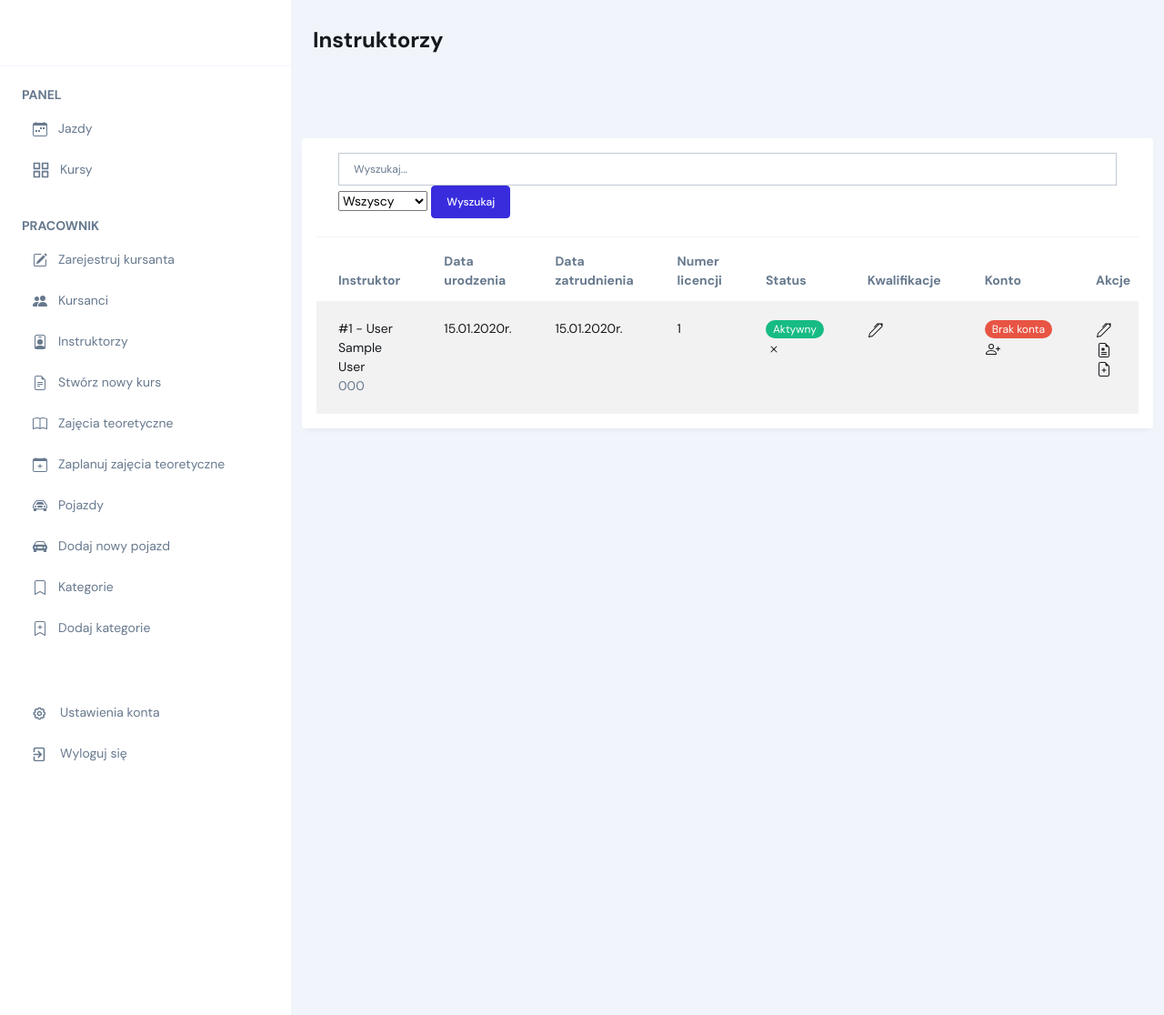
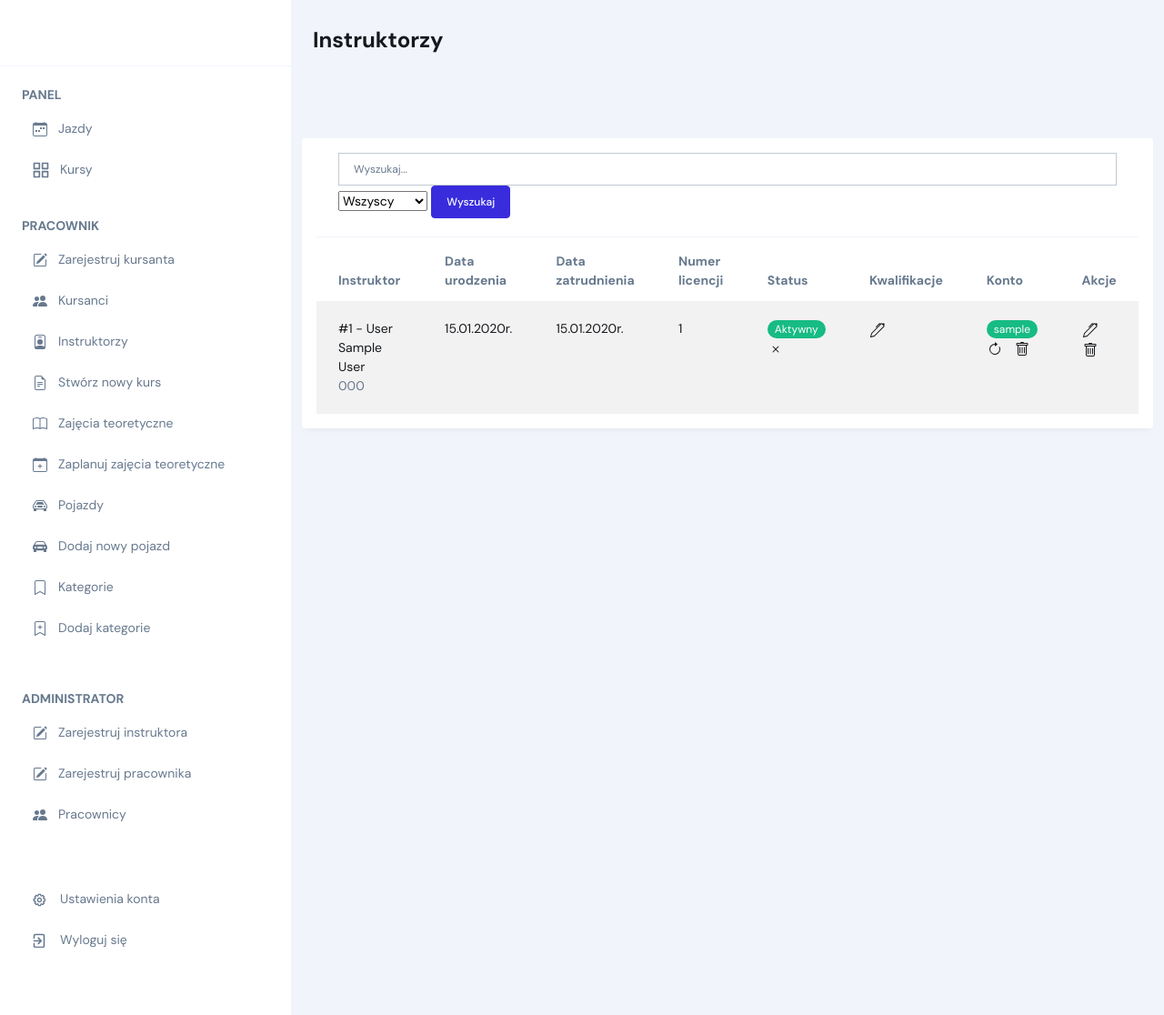
Before and after one commit to DBorner/polish-driving-school-platform, a Django app: page /instructors/ in a window 1280 px wide. Shown: the whole page at 91% size. Run offline with Django 4.2, Linux system fonts and the light colour scheme; a user stored in the database is signed in; tables that the repository leaves empty hold one stand-in row (values such as "Sample post"); some libraries are stand-ins or nearby versions.

Commit message:
Added base for admin panel

```diff
--- a/oskplatform/course/forms.py
+++ b/oskplatform/course/forms.py
@@ -25,7 +25,7 @@ class EditStudentForm(forms.Form):
     email = forms.EmailField(max_length=50, label="Adres e-mail", required=False)
 
 
-class SetPasswordForm(SetPasswordForm):
+class NewPasswordForm(SetPasswordForm):
     class Meta:
         model = get_user_model()
         fields = ["new_password1", "new_password2"]
--- a/oskplatform/course/templates/base_course.html
+++ b/oskplatform/course/templates/base_course.html
@@ -244,6 +244,49 @@
             </ul>
                 {% endif %}
 
+                {% if user.permissions_type == "A"%}
+              </li>
+            </ul>
+            <h3 class="mb-2 text-secondary text-uppercase small">Administrator</h3>
+            <ul class="nav flex-column mb-12">
+              <li class="nav-item nav-pills">
+                <a class="nav-link text-secondary p-3 d-flex align-items-center" href="/register_instruktor">
+                  <span class="d-inline-block text-secondary me-3">
+                    <svg xmlns="http://www.w3.org/2000/svg" width="16" height="16" fill="currentColor" class="" viewbox="0 0 16 16">
+    <path d="M15.502 1.94a.5.5 0 0 1 0 .706L14.459 3.69l-2-2L13.502.646a.5.5 0 0 1 .707 0l1.293 1.293zm-1.75 2.456-2-2L4.939 9.21a.5.5 0 0 0-.121.196l-.805 2.414a.25.25 0 0 0 .316.316l2.414-.805a.5.5 0 0 0 .196-.12l6.813-6.814z"></path>
+    <path fill-rule="evenodd" d="M1 13.5A1.5 1.5 0 0 0 2.5 15h11a1.5 1.5 0 0 0 1.5-1.5v-6a.5.5 0 0 0-1 0v6a.5.5 0 0 1-.5.5h-11a.5.5 0 0 1-.5-.5v-11a.5.5 0 0 1 .5-.5H9a.5.5 0 0 0 0-1H2.5A1.5 1.5 0 0 0 1 2.5v11z"></path>
+  </svg>
+                  </span>
+                  <span class="small">Zarejestruj instruktora</span>
+                </a>
+              </li>
+
+              <li class="nav-item nav-pills">
+                <a class="nav-link text-secondary p-3 d-flex align-items-center" href="/register_employer">
+                  <span class="d-inline-block text-secondary me-3">
+                    <svg xmlns="http://www.w3.org/2000/svg" width="16" height="16" fill="currentColor" class="" viewbox="0 0 16 16">
+    <path d="M15.502 1.94a.5.5 0 0 1 0 .706L14.459 3.69l-2-2L13.502.646a.5.5 0 0 1 .707 0l1.293 1.293zm-1.75 2.456-2-2L4.939 9.21a.5.5 0 0 0-.121.196l-.805 2.414a.25.25 0 0 0 .316.316l2.414-.805a.5.5 0 0 0 .196-.12l6.813-6.814z"></path>
+    <path fill-rule="evenodd" d="M1 13.5A1.5 1.5 0 0 0 2.5 15h11a1.5 1.5 0 0 0 1.5-1.5v-6a.5.5 0 0 0-1 0v6a.5.5 0 0 1-.5.5h-11a.5.5 0 0 1-.5-.5v-11a.5.5 0 0 1 .5-.5H9a.5.5 0 0 0 0-1H2.5A1.5 1.5 0 0 0 1 2.5v11z"></path>
+  </svg>
+                  </span>
+                  <span class="small">Zarejestruj pracownika</span>
+                </a>
+              </li>
+
+              <li class="nav-item nav-pills">
+                <a class="nav-link text-secondary p-3 d-flex align-items-center" href="/employers">
+                  <span class="d-inline-block text-secondary me-3">
+                    <svg xmlns="http://www.w3.org/2000/svg" width="16" height="16" fill="currentColor" class="bi bi-people-fill" viewBox="0 0 16 16">
+                      <path d="M7 14s-1 0-1-1 1-4 5-4 5 3 5 4-1 1-1 1H7Zm4-6a3 3 0 1 0 0-6 3 3 0 0 0 0 6Zm-5.784 6A2.238 2.238 0 0 1 5 13c0-1.355.68-2.75 1.936-3.72A6.325 6.325 0 0 0 5 9c-4 0-5 3-5 4s1 1 1 1h4.216ZM4.5 8a2.5 2.5 0 1 0 0-5 2.5 2.5 0 0 0 0 5Z"/>
+                    </svg>
+                  </span>
+                  <span class="small">Pracownicy</span>
+                </a>
+              </li>
+
+            </ul>
+                {% endif %}
+
                 <ul class="nav flex-column mb-auto">
                   <li class="nav-item nav-pills">
                     <a class="nav-link text-secondary p-3 d-flex align-items-center" href="/profile_settings">
--- a/oskplatform/course/templates/instructors.html
+++ b/oskplatform/course/templates/instructors.html
@@ -68,15 +68,15 @@
                 </td>
                 {% if user.permissions_type == "A" %}
                 <td class="py-5 px-6">
-                    {% if student.id|student_username != none %}
-                  <span class="badge bg-success">{{student.id|student_username}} </span>
-                  <a class="btn p-0 me-2" href="{{student.id}}/generate_password">
+                    {% if instructor.id|instructor_username != none %}
+                  <span class="badge bg-success">{{instructor.id|instructor_username}} </span>
+                  <a class="btn p-0 me-2" href="{{instructor.id}}/generate_password">
                     <svg xmlns="http://www.w3.org/2000/svg" width="16" height="16" fill="currentColor" class="bi bi-arrow-clockwise" viewBox="0 0 16 16">
                       <path fill-rule="evenodd" d="M8 3a5 5 0 1 0 4.546 2.914.5.5 0 0 1 .908-.417A6 6 0 1 1 8 2v1z"/>
                       <path d="M8 4.466V.534a.25.25 0 0 1 .41-.192l2.36 1.966c.12.1.12.284 0 .384L8.41 4.658A.25.25 0 0 1 8 4.466z"/>
                     </svg>
                   </a>
-                  <a class="btn p-0" href="{{student.id}}/delete_account">
+                  <a class="btn p-0" href="{{instructor.id}}/delete_account">
                     <svg xmlns="http://www.w3.org/2000/svg" width="16" height="16" fill="currentColor" class="bi bi-trash" viewBox="0 0 16 16">
                       <path d="M5.5 5.5A.5.5 0 0 1 6 6v6a.5.5 0 0 1-1 0V6a.5.5 0 0 1 .5-.5Zm2.5 0a.5.5 0 0 1 .5.5v6a.5.5 0 0 1-1 0V6a.5.5 0 0 1 .5-.5Zm3 .5a.5.5 0 0 0-1 0v6a.5.5 0 0 0 1 0V6Z"/>
                       <path d="M14.5 3a1 1 0 0 1-1 1H13v9a2 2 0 0 1-2 2H5a2 2 0 0 1-2-2V4h-.5a1 1 0 0 1-1-1V2a1 1 0 0 1 1-1H6a1 1 0 0 1 1-1h2a1 1 0 0 1 1 1h3.5a1 1 0 0 1 1 1v1ZM4.118 4 4 4.059V13a1 1 0 0 0 1 1h6a1 1 0 0 0 1-1V4.059L11.882 4H4.118ZM2.5 3h11V2h-11v1Z"/>
@@ -84,7 +84,7 @@
                   </a>
                   {% else %}
                   <span class="badge bg-danger">Brak konta</span>
-                  <a class="btn p-0 me-2" href="{{student.id}}/create_account">
+                  <a class="btn p-0 me-2" href="{{instructor.id}}/create_account">
                     <svg xmlns="http://www.w3.org/2000/svg" width="16" height="16" fill="currentColor" class="bi bi-person-plus" viewBox="0 0 16 16">
                       <path d="M6 8a3 3 0 1 0 0-6 3 3 0 0 0 0 6zm2-3a2 2 0 1 1-4 0 2 2 0 0 1 4 0zm4 8c0 1-1 1-1 1H1s-1 0-1-1 1-4 6-4 6 3 6 4zm-1-.004c-.001-.246-.154-.986-.832-1.664C9.516 10.68 8.289 10 6 10c-2.29 0-3.516.68-4.168 1.332-.678.678-.83 1.418-.832 1.664h10z"/>
                       <path fill-rule="evenodd" d="M13.5 5a.5.5 0 0 1 .5.5V7h1.5a.5.5 0 0 1 0 1H14v1.5a.5.5 0 0 1-1 0V8h-1.5a.5.5 0 0 1 0-1H13V5.5a.5.5 0 0 1 .5-.5z"/>
@@ -92,22 +92,17 @@
                   {% endif %}
                 </td>
                 <td class="py-5 px-6">
-                  <a class="btn p-0 me-2" href="{{student.id}}/edit">
+                  <a class="btn p-0 me-2" href="{{instructor.id}}/edit">
                     <svg xmlns="http://www.w3.org/2000/svg" width="16" height="16" fill="currentColor" class="bi bi-pen" viewBox="0 0 16 16">
                       <path d="m13.498.795.149-.149a1.207 1.207 0 1 1 1.707 1.708l-.149.148a1.5 1.5 0 0 1-.059 2.059L4.854 14.854a.5.5 0 0 1-.233.131l-4 1a.5.5 0 0 1-.606-.606l1-4a.5.5 0 0 1 .131-.232l9.642-9.642a.5.5 0 0 0-.642.056L6.854 4.854a.5.5 0 1 1-.708-.708L9.44.854A1.5 1.5 0 0 1 11.5.796a1.5 1.5 0 0 1 1.998-.001zm-.644.766a.5.5 0 0 0-.707 0L1.95 11.756l-.764 3.057 3.057-.764L14.44 3.854a.5.5 0 0 0 0-.708l-1.585-1.585z"/>
                     </svg>
                   </a>
-                  <a class="btn p-0 me-2" href="{{student.id}}/courses">
-                    <svg xmlns="http://www.w3.org/2000/svg" width="16" height="16" fill="currentColor" class="bi bi-file-earmark-medical" viewBox="0 0 16 16">
-                      <path d="M7.5 5.5a.5.5 0 0 0-1 0v.634l-.549-.317a.5.5 0 1 0-.5.866L6 7l-.549.317a.5.5 0 1 0 .5.866l.549-.317V8.5a.5.5 0 1 0 1 0v-.634l.549.317a.5.5 0 1 0 .5-.866L8 7l.549-.317a.5.5 0 1 0-.5-.866l-.549.317V5.5zm-2 4.5a.5.5 0 0 0 0 1h5a.5.5 0 0 0 0-1h-5zm0 2a.5.5 0 0 0 0 1h5a.5.5 0 0 0 0-1h-5z"/>
-                      <path d="M14 14V4.5L9.5 0H4a2 2 0 0 0-2 2v12a2 2 0 0 0 2 2h8a2 2 0 0 0 2-2zM9.5 3A1.5 1.5 0 0 0 11 4.5h2V14a1 1 0 0 1-1 1H4a1 1 0 0 1-1-1V2a1 1 0 0 1 1-1h5.5v2z"/>
+                  <a class="btn p-0 me-2" href="{{instructor.id}}/delete">
+                    <svg xmlns="http://www.w3.org/2000/svg" width="16" height="16" fill="currentColor" class="bi bi-trash" viewBox="0 0 16 16">
+                      <path d="M5.5 5.5A.5.5 0 0 1 6 6v6a.5.5 0 0 1-1 0V6a.5.5 0 0 1 .5-.5Zm2.5 0a.5.5 0 0 1 .5.5v6a.5.5 0 0 1-1 0V6a.5.5 0 0 1 .5-.5Zm3 .5a.5.5 0 0 0-1 0v6a.5.5 0 0 0 1 0V6Z"/>
+                      <path d="M14.5 3a1 1 0 0 1-1 1H13v9a2 2 0 0 1-2 2H5a2 2 0 0 1-2-2V4h-.5a1 1 0 0 1-1-1V2a1 1 0 0 1 1-1H6a1 1 0 0 1 1-1h2a1 1 0 0 1 1 1h3.5a1 1 0 0 1 1 1v1ZM4.118 4 4 4.059V13a1 1 0 0 0 1 1h6a1 1 0 0 0 1-1V4.059L11.882 4H4.118ZM2.5 3h11V2h-11v1Z"/>
                     </svg>
                   </a>
-                  <a class="btn p-0" href="/courses/create/{{student.id}}">
-                    <svg xmlns="http://www.w3.org/2000/svg" width="16" height="16" fill="currentColor" class="bi bi-file-earmark-plus" viewBox="0 0 16 16">
-                      <path d="M8 6.5a.5.5 0 0 1 .5.5v1.5H10a.5.5 0 0 1 0 1H8.5V11a.5.5 0 0 1-1 0V9.5H6a.5.5 0 0 1 0-1h1.5V7a.5.5 0 0 1 .5-.5z"/>
-                      <path d="M14 4.5V14a2 2 0 0 1-2 2H4a2 2 0 0 1-2-2V2a2 2 0 0 1 2-2h5.5L14 4.5zm-3 0A1.5 1.5 0 0 1 9.5 3V1H4a1 1 0 0 0-1 1v12a1 1 0 0 0 1 1h8a1 1 0 0 0 1-1V4.5h-2z"/>
-                    </svg>
                   </a>
                 </td>
               </tr>
--- a/oskplatform/course/templates/profile_settings.html
+++ b/oskplatform/course/templates/profile_settings.html
@@ -37,12 +37,12 @@
 
           <div class="mb-6">
             <label class="form-label" for="">Nowe hasło</label>
-            <input class="form-control" type="password" name="new_password1" placeholder="Nowe hasło" id="">
+            <input class="form-control" type="password" name="new_password1" placeholder="Nowe hasło" id="id_new_password1">
           </div>
 
           <div class="mb-6">
             <label class="form-label" for="">Powtórz hasło</label>
-            <input class="form-control" type="password" name="new_password2" placeholder="Powtórz hasło" id="">
+            <input class="form-control" type="password" name="new_password2" placeholder="Powtórz hasło" id="id_new_password2">
           </div>
 
           <button class="btn btn-primary" type="submit">Zmień hasło</button>
--- a/oskplatform/course/templatetags/course_tags.py
+++ b/oskplatform/course/templatetags/course_tags.py
@@ -20,6 +20,14 @@ def get_student_account_username(value):
             return CustomUser.objects.get(student=student).username
     return None
 
+@register.filter(name='instructor_username')
+def get_instructor_account_username(value):
+    if Instructor.objects.filter(id=value).exists():
+        instructor = Instructor.objects.get(id=value)
+        if CustomUser.objects.filter(instructor=instructor).exists():
+            return CustomUser.objects.get(instructor=instructor).username
+    return None
+
 @register.filter(name='instructor_qualifications')
 def get_instructor_qualifications(value):
     if Instructor.objects.filter(id=value).exists():
--- a/oskplatform/course/views.py
+++ b/oskplatform/course/views.py
@@ -17,6 +17,7 @@ from course.forms import (
     CreateCategoryForm,
     EditCategoryForm,
     CreateQualificationForm,
+    NewPasswordForm,
 )
 from django.contrib import messages
 from django.shortcuts import redirect, get_object_or_404
@@ -61,6 +62,24 @@ class ProfileSettingsView(View):
             user_info = user.employee
         context = {"user_info": user_info}
         return HttpResponse(self.template.render(context, request))
+
+    @method_decorator(
+        requires_permissions(
+            permission_type=["S", "I", "E", "A"],
+            redirect_url="/login",
+            redirect_message="Musisz być zalogowanym",
+        )
+    )
+    def post(self, request):
+        user = request.user
+        form = NewPasswordForm(user, request.POST)
+        if form.is_valid():
+            form.save()
+            messages.success(request, "Hasło zostało zmienione")
+            return redirect("/profile_settings")
+        else:
+            messages.error(request, "Podano nieprawidłowe hasło")
+            return redirect("/profile_settings")
 
 
 class UpcomingLessonsView(View):
```
